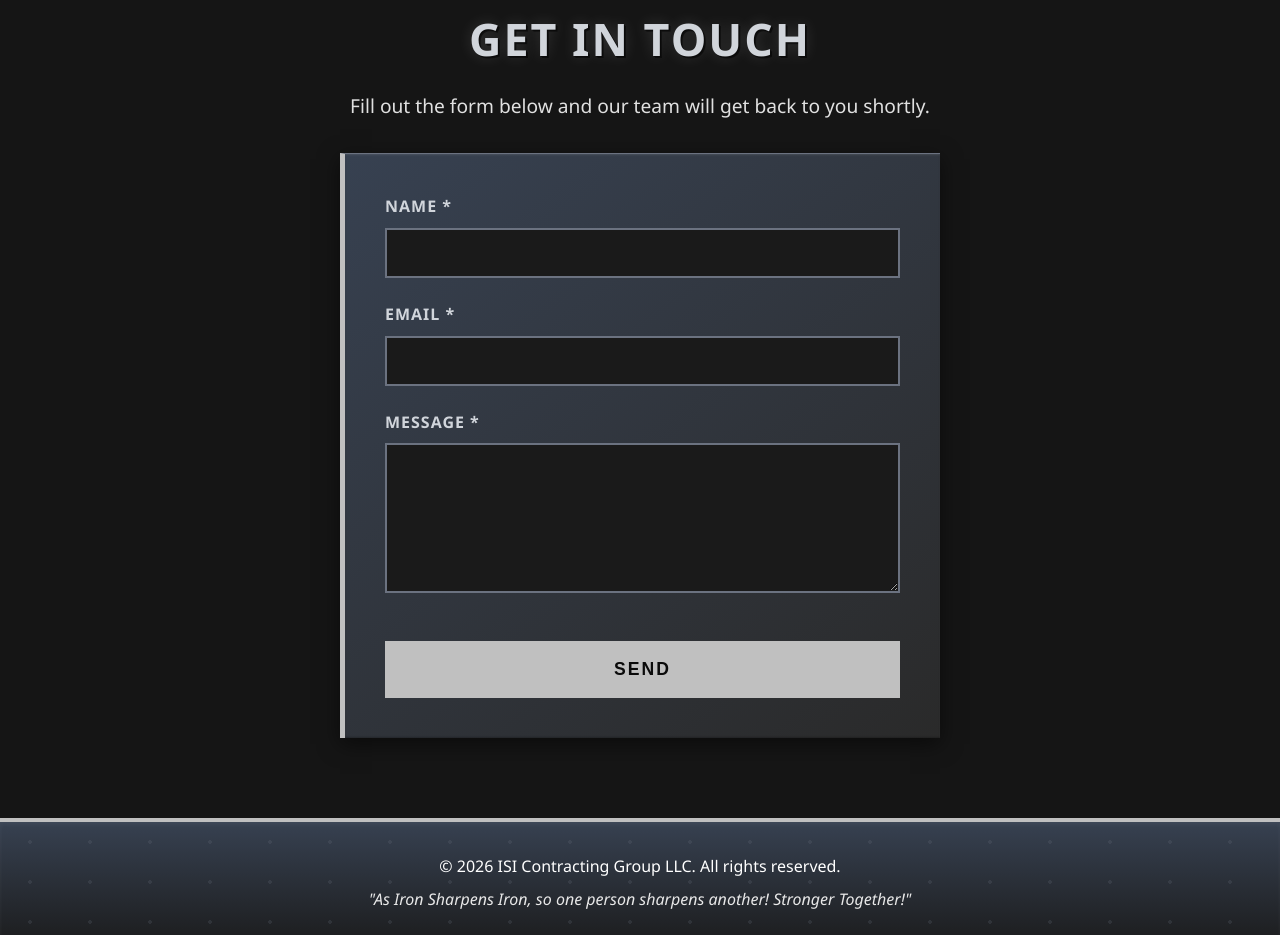
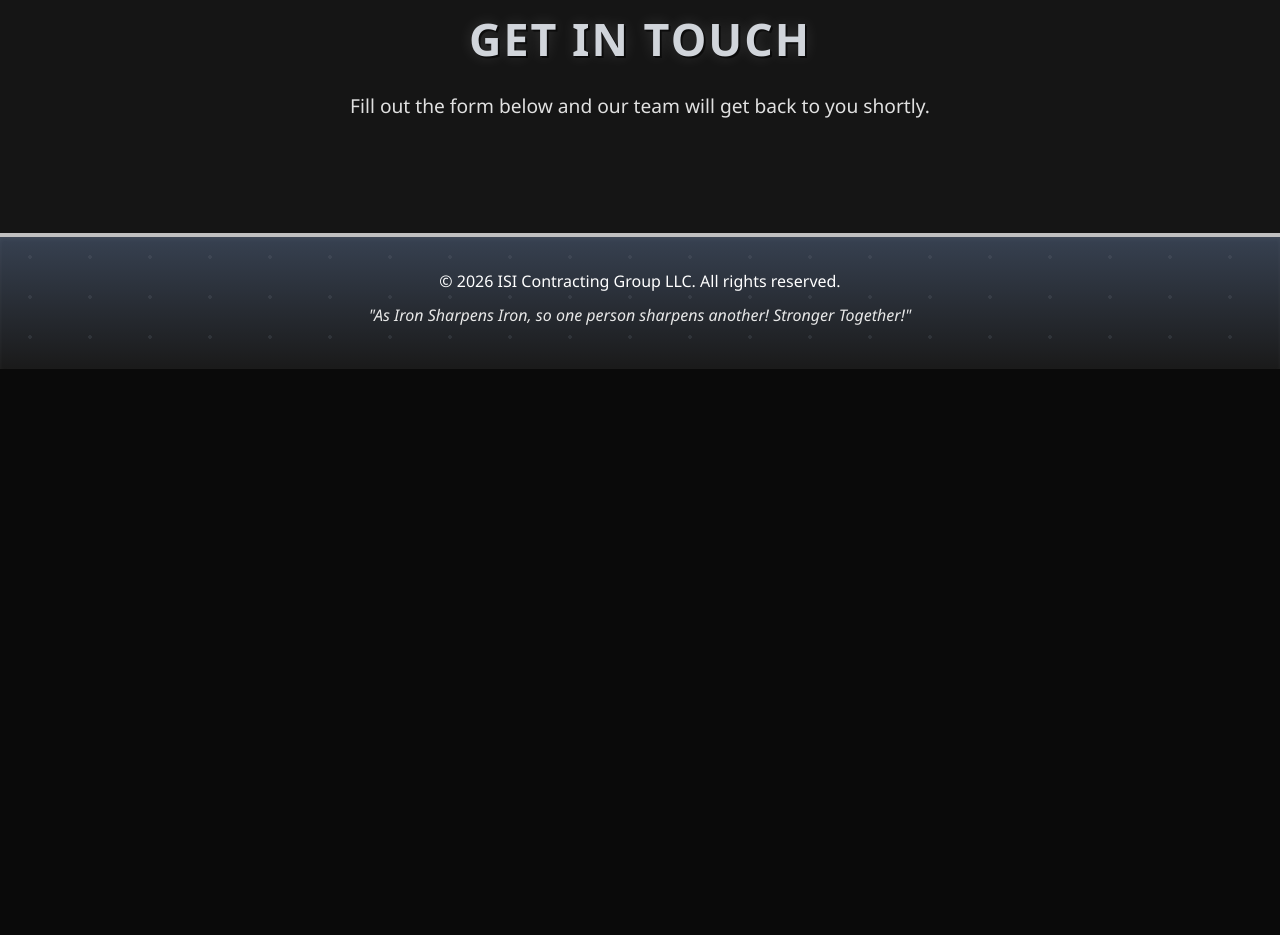
Before and after one commit to drutan1215/ISI_Contracting, a plain HTML site: page index.html in a window 1280 px wide. Shown: the part 3607-4542 px from the top of the page. After the commit the page ends 3976 px from the top, so only its background shows below. Drawn offline with Linux system fonts and the light colour scheme; a script that the page names is missing.

Commit message:
updated form

```diff
--- a/index.html
+++ b/index.html
@@ -543,7 +543,7 @@
         }
 
         .contact-form-content {
-            max-width: 600px;
+            max-width: 800px;
             margin: 0 auto;
             text-align: center;
         }
@@ -567,72 +567,8 @@
             color: var(--text-dark);
         }
 
-        .contact-form {
-            background: linear-gradient(145deg, var(--steel-dark), var(--secondary-color));
-            padding: 2.5rem;
-            box-shadow:
-                0 6px 20px rgba(0,0,0,0.5),
-                inset 0 1px 2px rgba(255,255,255,0.1),
-                inset 0 -1px 2px rgba(0,0,0,0.3);
-            border-left: 5px solid var(--accent-color);
-            border-top: 1px solid var(--steel-gray);
-            text-align: left;
-        }
-
-        .contact-form label {
-            display: block;
-            font-size: 1rem;
-            margin-bottom: 1.5rem;
-            color: var(--metal-shine);
-            font-weight: 700;
-            text-transform: uppercase;
-            letter-spacing: 1px;
-        }
-
-        .contact-form input,
-        .contact-form textarea {
-            width: 100%;
-            margin-top: 0.5rem;
-            padding: 0.75rem;
-            font-size: 1rem;
-            border: 2px solid var(--steel-gray);
-            background: var(--oil-black);
-            color: var(--text-light);
-            font-family: 'Segoe UI', Tahoma, Geneva, Verdana, sans-serif;
-            transition: border-color 0.3s;
-        }
-
-        .contact-form input:focus,
-        .contact-form textarea:focus {
-            outline: none;
-            border-color: var(--accent-color);
-            box-shadow: 0 0 10px rgba(192, 192, 192, 0.4);
-        }
-
-        .contact-form textarea {
-            min-height: 150px;
-            resize: vertical;
-        }
-
-        .contact-form button {
-            width: 100%;
-            padding: 1rem;
-            margin-top: 1rem;
-            background: var(--accent-color);
-            color: var(--primary-color);
-            border: 2px solid var(--accent-color);
-            font-weight: 900;
-            font-size: 1.1rem;
-            text-transform: uppercase;
-            letter-spacing: 2px;
-            cursor: pointer;
-            transition: all 0.3s;
-        }
-
-        .contact-form button:hover {
-            background: transparent;
-            color: var(--accent-bright);
-            box-shadow: 0 6px 20px rgba(192, 192, 192, 0.5);
+        .deftform {
+            margin: 0 auto;
         }
 
         /* Footer */
@@ -1002,23 +938,8 @@
         <div class="contact-form-content">
             <h2>Get In Touch</h2>
             <p>Fill out the form below and our team will get back to you shortly.</p>
-            <form action="https://formsubmit.co/devanrutan@gmail.com" method="POST" class="contact-form">
-                <!-- Email subject -->
-                <input type="hidden" name="_subject" value="ISI Contracting - Contact Form Submitted">
-                <label>
-                    Name *
-                    <input type="text" name="name" required>
-                </label>
-                <label>
-                    Email *
-                    <input type="email" name="email" required>
-                </label>
-                <label>
-                    Message *
-                    <textarea name="message" required></textarea>
-                </label>
-                <button type="submit">Send</button>
-            </form>
+            <div class="deftform" data-form-id="76183413-81cd-4e47-8b35-75ff18fc077d" data-form-width="100%" data-form-align="center" data-form-auto-height="1"></div>
+            <script src="https://cdn.deftform.com/embed.js"></script>
         </div>
     </section>
 
```
